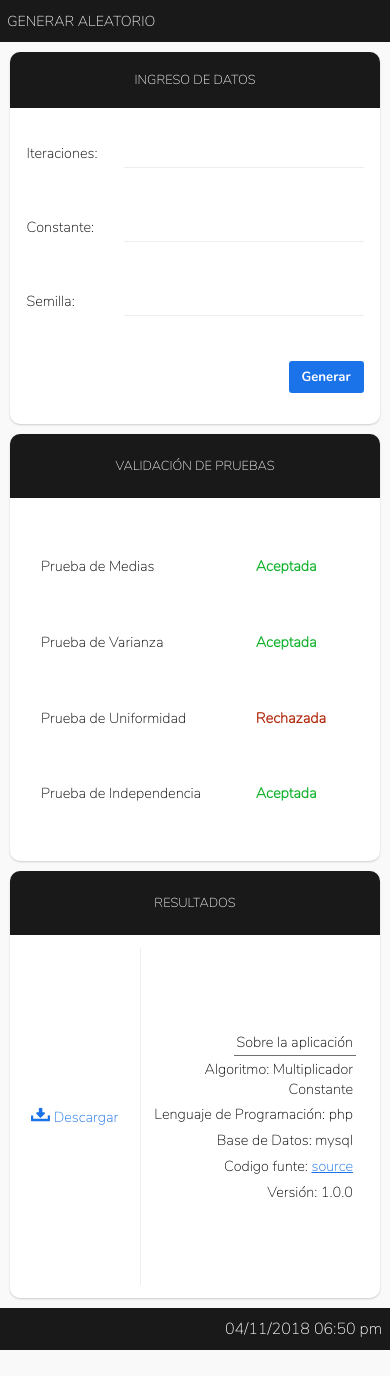
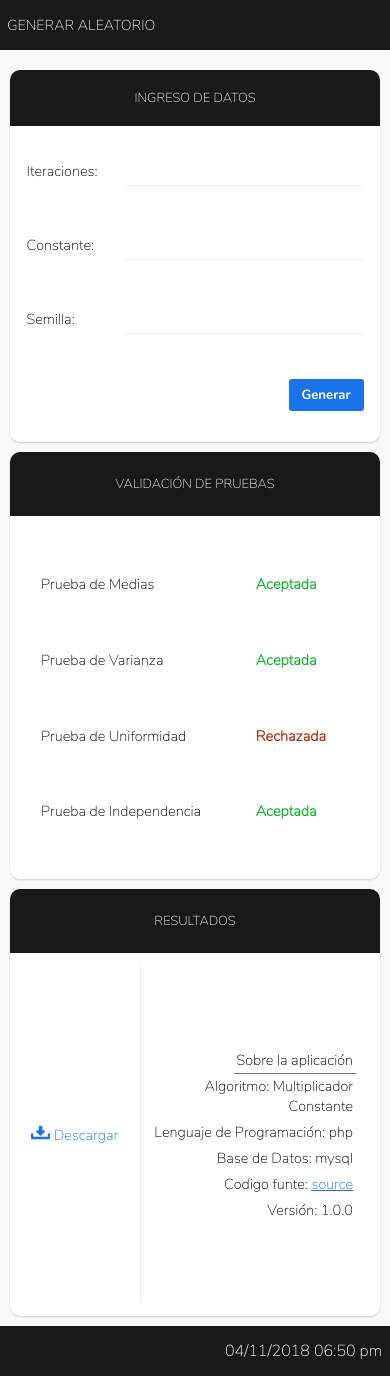
Before and after one commit to dalthonmh/generate_random, a PHP site: page /index2.php in a window 390 px wide. Before the commit the page ends 1350 px from the top, so only its background shows below. Run offline with PHP 8.4, Linux system fonts and the light colour scheme.

Commit message:
mejora responsividad parte uno

```diff
--- a/css/estilos.css
+++ b/css/estilos.css
@@ -18,14 +18,14 @@ body{
 	background: #F9F9F9;
 }
 .body-container{
-	height: 90vh;
+	height: 100%;
 	display: grid;
-	grid-template-rows: 5vh 1fr 5vh;
+	grid-template-rows: 60px 1fr 50px;
 }
 /*---------header---------*/
 .header, .footer{
 	background: #191919;
-	height: 5vh;
+	height: 50px;
 	display: flex;
 	align-items: center;
 }
@@ -45,7 +45,7 @@ body{
 /*------main box------*/
 
 .main-box{
-	min-height: 90vh;
+	/*min-height: 100%;*/
 	display: grid;
 	grid-template-columns: repeat(8,1fr);
 	grid-template-rows: repeat(8,1fr);
@@ -197,6 +197,9 @@ body{
 	#btn-generar{
 		width: 75px;
 	}
+	.main-box{
+		/*min-height: 90vh;*/
+	}
 	.ingreso-datos .box-body{
 		padding: 2em 3em;
 	}
@@ -208,6 +211,7 @@ body{
 @media (max-width: 520px){
 	.main-box{
 		font-size: 14px;
+		/*min-height: 90vh;*/
 	}
 	.main-box{
 		min-height: 100vh;
```
